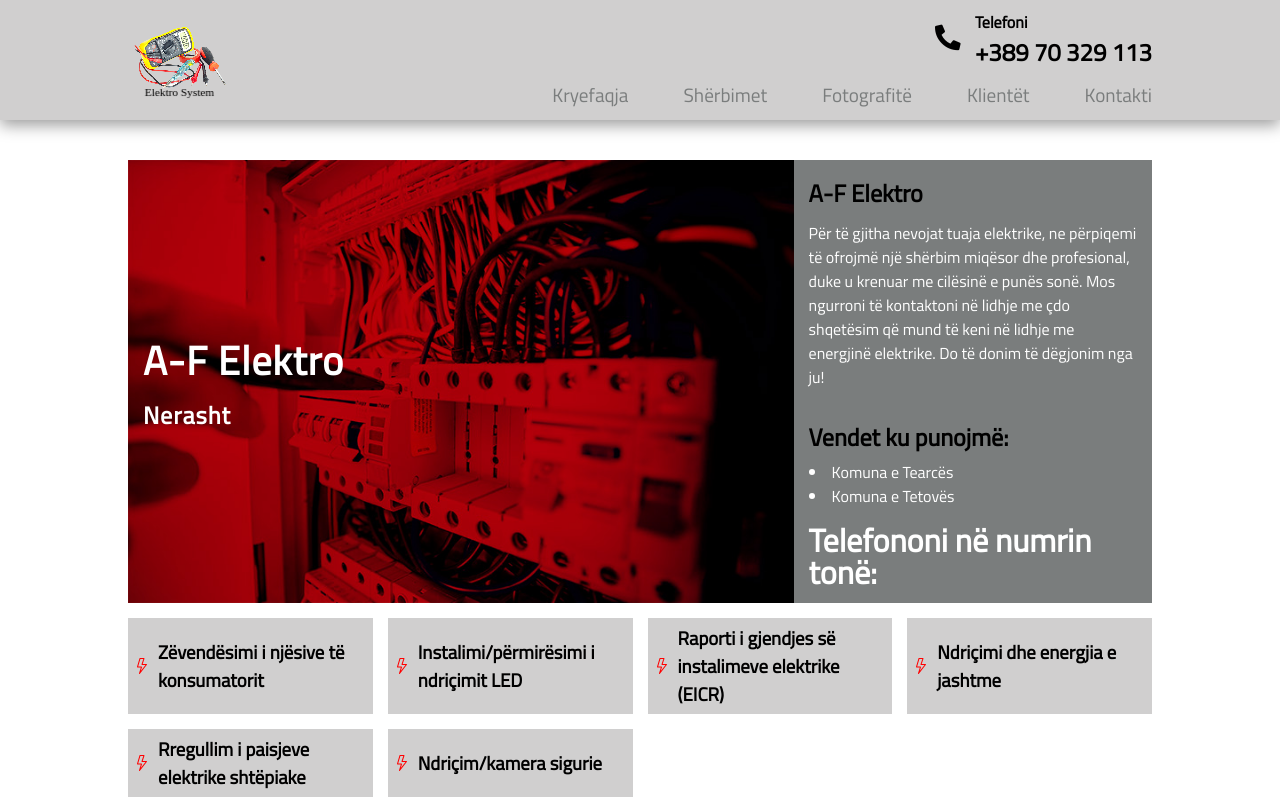
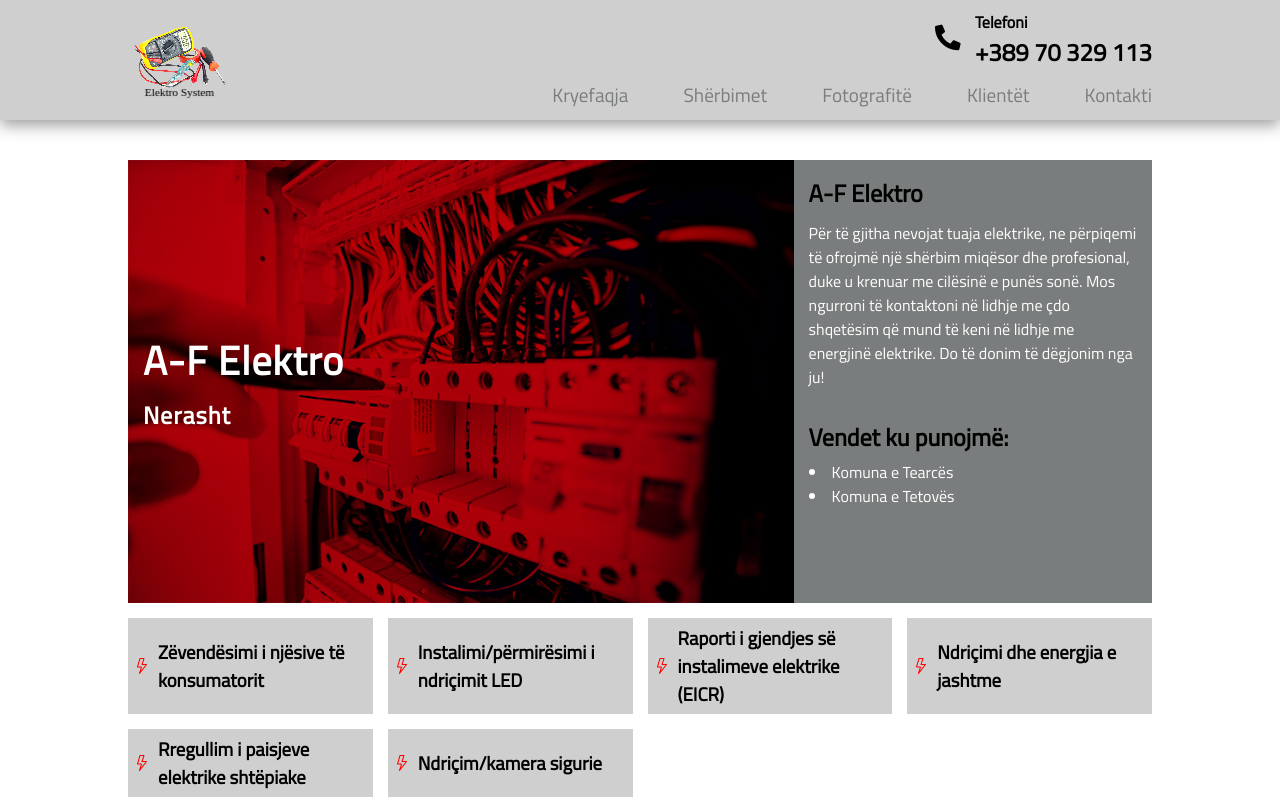
Before and after one commit to Arbin20/ElektroSystem, a React (Create React App) app: page / in a window 1280 px wide. Shown: the top 800 px of the page. Built offline with nearby package versions, Linux system fonts and the light colour scheme.

Commit message:
removed call number

```diff
--- a/src/components/hero-section/HeroSection.js
+++ b/src/components/hero-section/HeroSection.js
@@ -25,10 +25,7 @@ function HeroSection() {
               <li className="areas-list-item">Komuna e Tetovës</li>
             </ul>
           </div>
-          <p className="areas-text-2"></p>
-          <div className="call-us-cont">
-            <h1 className="call-us-now">Telefononi në numrin tonë:</h1>
-          </div>
+
         </div>
         < JobCards />
       </div>
```
